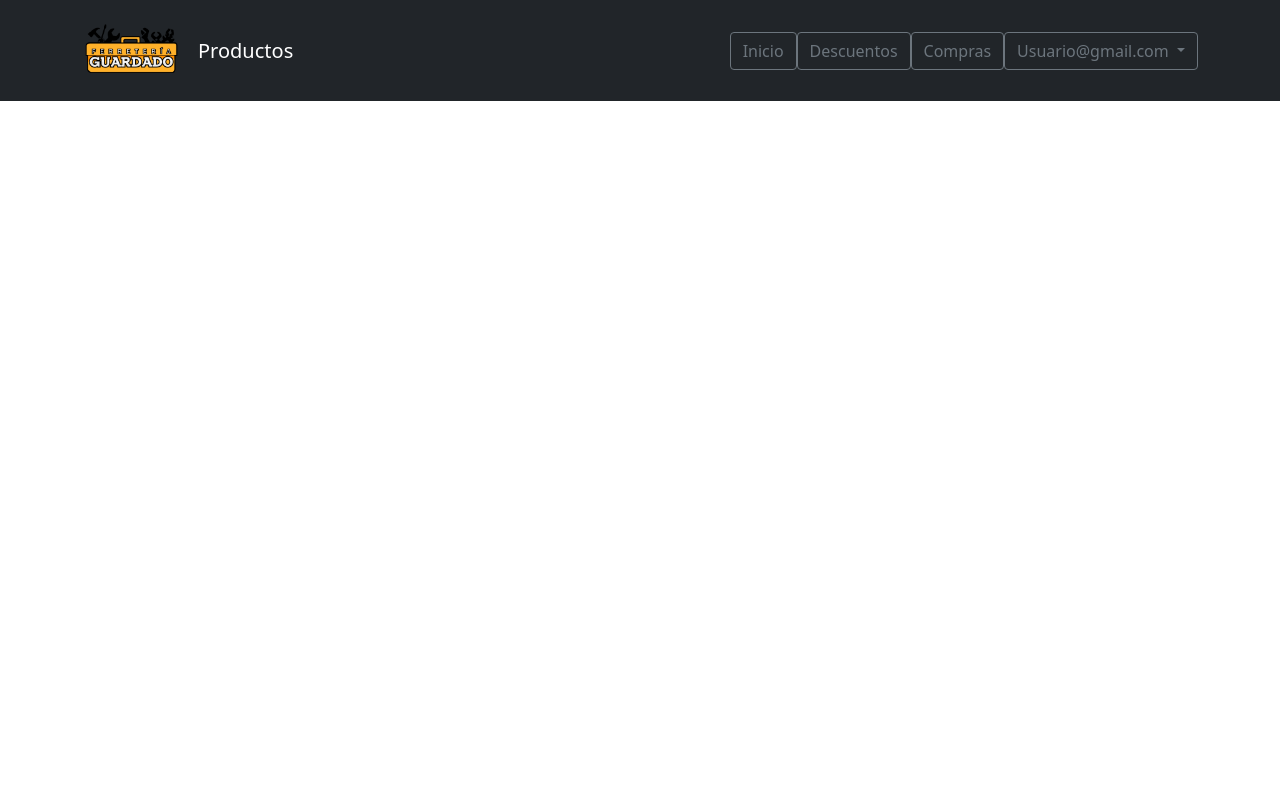
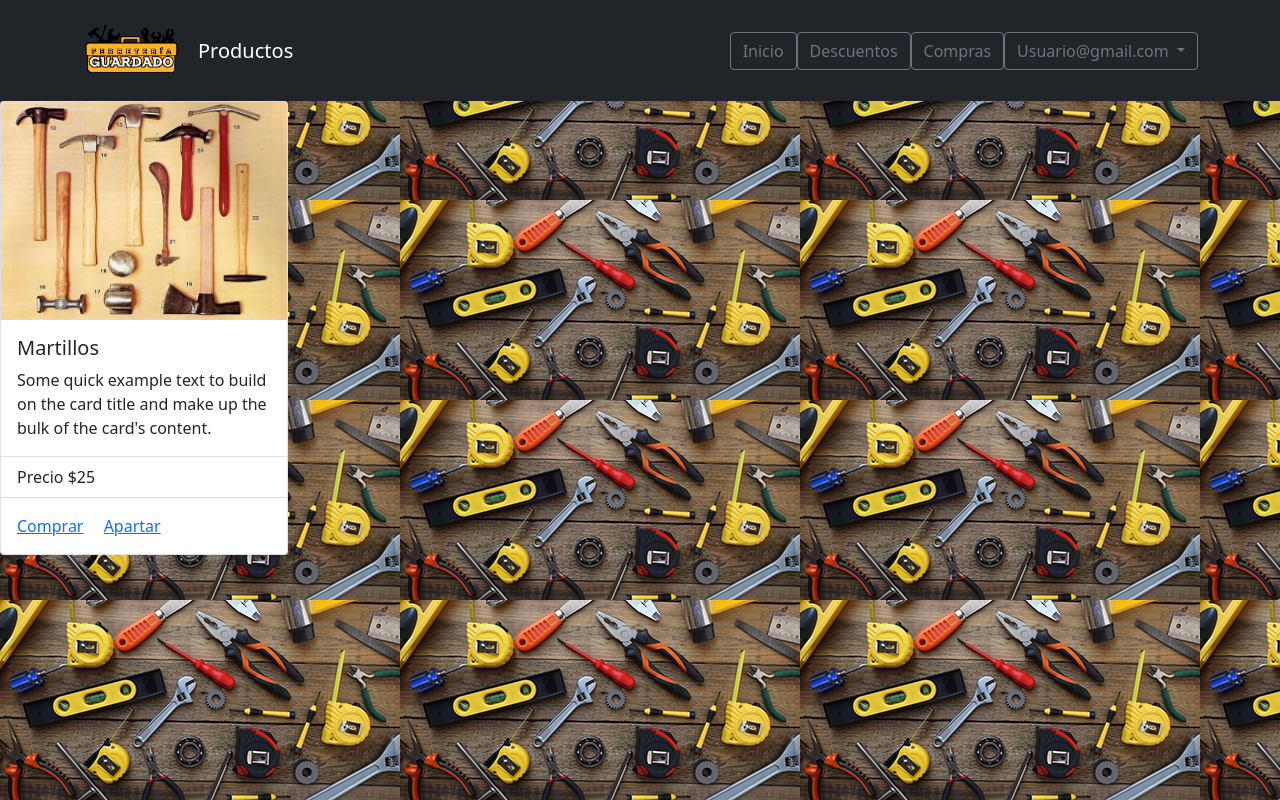
Before and after one commit to ugto/ferreteria, a plain HTML site: page productos.html in a window 1280 px wide. Drawn offline with nearby package versions, Linux system fonts and the light colour scheme.

Commit message:
Agregando Productos a la pagia

```diff
--- a/css/style.css
+++ b/css/style.css
@@ -1,3 +1,7 @@
+body {
+    background-image: url(../img/ferreteria.jpg);
+}
+
 .navbar .Logo {
     width: 100px;
 }
--- a/productos.html
+++ b/productos.html
@@ -15,38 +15,6 @@
 
 
 <body>
-    <!-- <nav class="navbar navbar-expand-lg navbar-light bg-light">
-    <nav class="navbar navbar-expand-lg navbar-dark bg-dark">
-        <a class="navbar-brand" href="#">Productos</a>
-        <button class="navbar-toggler" type="button" data-toggle="collapse" data-target="#navbarSupportedContent" aria-controls="navbarSupportedContent" aria-expanded="false" aria-label="Toggle navigation">
-          <span class="navbar-toggler-icon"></span>
-        </button>
-
-        <div class="collapse navbar-collapse" id="navbarSupportedContent">
-            <ul class="navbar-nav mr-auto">
-                <li class="nav-item active">
-                    <a class="nav-link" href="#">Home </a>
-                </li>
-
-                <form class="form-inline my-2 my-lg-0">
-                    <input class="form-control mr-sm-2" type="search" placeholder="Search" aria-label="Search">
-                    <button class="btn btn-outline-success my-2 my-sm-0" type="submit">Search</button>
-                </form>
-        </div>
-        <div class="dropdown">
-            <button class="btn btn-secondary dropdown-toggle" type="button" id="dropdownMenu2" data-toggle="dropdown" aria-haspopup="true" aria-expanded="false">
-                  Usuario@gmail.com
-                </button>
-            <div class="dropdown-menu" aria-labelledby="dropdownMenu2">
-                <button class="dropdown-item" type="button">Cerrar session</button>
-                <button class="dropdown-item" type="button">Another action</button>
-                <button class="dropdown-item" type="button">Something else here</button>
-            </div>
-        </div>
-
-        </ul>
-
-    </nav>-->
 
     <!--MENU-->
     <nav class="navbar navbar-expand-lg navbar-dark bg-dark">
@@ -100,7 +68,27 @@
 
     <!--Productos-->
     <section id="productos">
-        <div class="container-fluid">
+        <!--  <div class="container-fluid"> -->
+
+
+
+
+        <div class="col-lg-4 col-sm-6">
+            <div class="card" style="width: 18rem;">
+                <img class="card-img-top" src="../img/martillos.jpg" alt="Card image cap">
+                <div class="card-body">
+                    <h5 class="card-title">Martillos </h5>
+                    <p class="card-text">Some quick example text to build on the card title and make up the bulk of the card's content.</p>
+                </div>
+                <ul class="list-group list-group-flush">
+                    <li class="list-group-item">Precio $25 </li>
+
+                </ul>
+                <div class="card-body">
+                    <a href="#" class="card-link">Comprar</a>
+                    <a href="#" class="card-link">Apartar </a>
+                </div>
+            </div>
 
         </div>
     </section>
```
Also changed, not shown: img/ferreteria.jpg (added).
